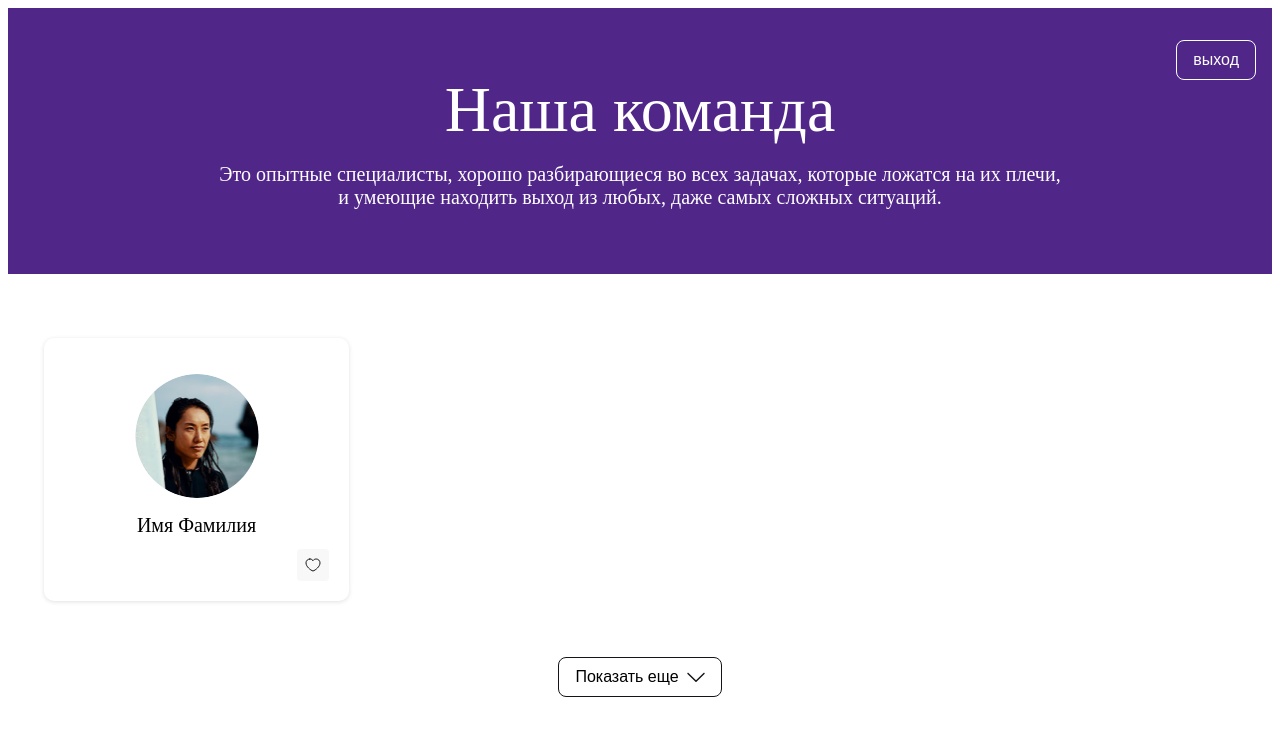
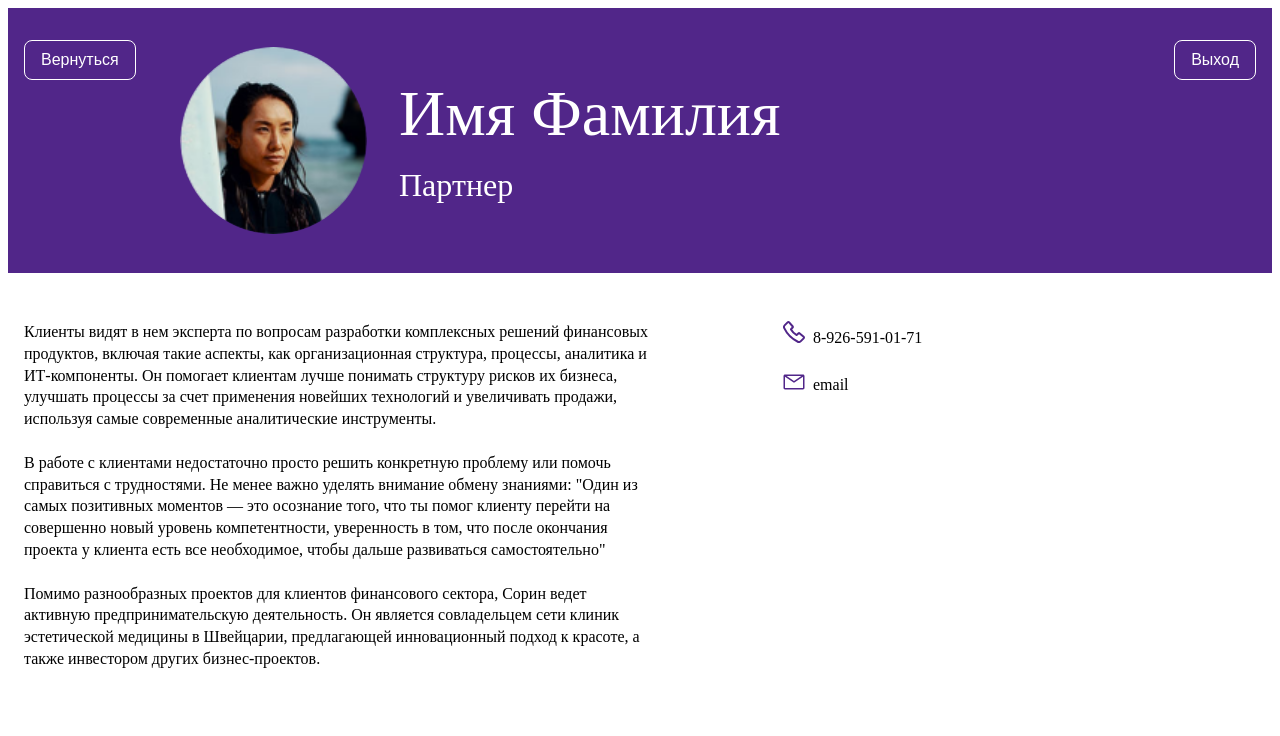
Before and after one commit to MrGrel/antipoff-group, a React (Create React App) app: page / in a window 1280 px wide. Shown: the top 736 px of the page. Built offline with nearby package versions, Linux system fonts and the light colour scheme.

Commit message:
add base partner page

```diff
--- a/src/App.tsx
+++ b/src/App.tsx
@@ -1,11 +1,12 @@
 import React from 'react';
 import { LoginOrRegister } from './pages/LoginOrRegister';
 import { MainPage } from './pages/MainPage';
+import { PartnerPage } from './pages/PartnerPage';
 
 function App() {
   return (
     <>
-      <MainPage />
+      <PartnerPage />
     </>
   );
 }
--- a/src/pages/MainPage.tsx
+++ b/src/pages/MainPage.tsx
@@ -12,7 +12,7 @@ export const MainPage = () => {
             Это опытные специалисты, хорошо разбирающиеся во всех задачах, которые ложатся на их плечи, и умеющие
             находить выход из любых, даже самых сложных ситуаций.
           </p>
-          <button className="header__button">выход</button>
+          <button className="header__btn">выход</button>
         </div>
       </header>
       <main className="main">
@@ -28,8 +28,8 @@ export const MainPage = () => {
                 </li>
               </ul>
 
-              <button className="users__button">
-                <span className="users__button-text">Показать еще</span>
+              <button className="users__btn">
+                <span className="users__btn-text">Показать еще</span>
                 <svg width="18" height="10" viewBox="0 0 18 10" fill="none" xmlns="http://www.w3.org/2000/svg">
                   <path
                     d="M16.497 0.989027L8.99999 8.29703L1.50299 0.989027C1.36905 0.858193 1.18923 0.784947 1.00199 0.784947C0.814751 0.784947 0.634939 0.858193 0.500992 0.989027C0.436135 1.05257 0.384611 1.12842 0.349436 1.21213C0.314261 1.29584 0.296143 1.38573 0.296143 1.47653C0.296143 1.56733 0.314261 1.65721 0.349436 1.74092C0.384611 1.82463 0.436135 1.90048 0.500992 1.96403L8.47649 9.74003C8.61655 9.87655 8.8044 9.95295 8.99999 9.95295C9.19558 9.95295 9.38343 9.87655 9.52349 9.74003L17.499 1.96553C17.5643 1.90193 17.6162 1.8259 17.6517 1.74191C17.6871 1.65792 17.7054 1.56769 17.7054 1.47653C17.7054 1.38537 17.6871 1.29513 17.6517 1.21114C17.6162 1.12715 17.5643 1.05112 17.499 0.987526C17.365 0.856693 17.1852 0.783447 16.998 0.783447C16.8108 0.783447 16.6309 0.856693 16.497 0.987526V0.989027Z"
--- /dev/null
+++ b/src/pages/PartnerPage.tsx
@@ -0,0 +1,54 @@
+import img from '../styles/img/img';
+import { emailSvg, phoneSvg } from '../styles/img/svg';
+
+import '../styles/PartnerPage.style.scss';
+
+export const PartnerPage = () => {
+  return (
+    <>
+      <header className="header">
+        <div className="container header__container">
+          <img className="header__avatar" src={img.avatar} alt="Аватарка" />
+          <div className="header__container-partner">
+            <p className="header__name">Имя Фамилия</p>
+            <p className="header__partner">Партнер</p>
+          </div>
+          <button className="header__btn-back">Вернуться</button>
+          <button className="header__btn-logout">Выход</button>
+        </div>
+      </header>
+      <main className="main">
+        <h1 className="main__title">Партнер</h1>
+        <div className="container">
+          <section className="section partner">
+            <div className="partner__container">
+              <p className="partner__text">
+                Клиенты видят в нем эксперта по вопросам разработки комплексных решений финансовых продуктов, включая
+                такие аспекты, как организационная структура, процессы, аналитика и ИТ-компоненты. Он помогает клиентам
+                лучше понимать структуру рисков их бизнеса, улучшать процессы за счет применения новейших технологий и
+                увеличивать продажи, используя самые современные аналитические инструменты. <br />
+                <br /> В работе с клиентами недостаточно просто решить конкретную проблему или помочь справиться с
+                трудностями. Не менее важно уделять внимание обмену знаниями: "Один из самых позитивных моментов — это
+                осознание того, что ты помог клиенту перейти на совершенно новый уровень компетентности, уверенность в
+                том, что после окончания проекта у клиента есть все необходимое, чтобы дальше развиваться
+                самостоятельно" <br />
+                <br /> Помимо разнообразных проектов для клиентов финансового сектора, Сорин ведет активную
+                предпринимательскую деятельность. Он является совладельцем сети клиник эстетической медицины в
+                Швейцарии, предлагающей инновационный подход к красоте, а также инвестором других бизнес-проектов.
+              </p>
+
+              <div className="partner__contacts">
+                <a href="" className="partner__contacts-tel">
+                  {phoneSvg}8-926-591-01-71
+                </a>
+                <a href="" className="partner__contacts-email">
+                  {emailSvg}email
+                </a>
+              </div>
+            </div>
+          </section>
+        </div>
+      </main>
+    </>
+  );
+};
--- a/src/pages/userPage.tsx
+++ /dev/null
@@ -1,3 +0,0 @@
-export const userPage = () => {
-  return <></>;
-};
--- a/src/styles/MainPage.style.scss
+++ b/src/styles/MainPage.style.scss
@@ -6,7 +6,7 @@
 }
 
 .section {
-  padding-bottom: 69px;
+  padding-bottom: 32px;
 }
 
 .header {
@@ -39,7 +39,7 @@
     color: #fff;
   }
 
-  &__button {
+  &__btn {
     position: absolute;
     top: -32px;
     right: 16px;
@@ -121,7 +121,7 @@
     }
   }
 
-  &__button {
+  &__btn {
     padding: 8px 16px;
     background: none;
     border: 1px solid rgba(21, 19, 23, 1);
--- /dev/null
+++ b/src/styles/PartnerPage.style.scss
@@ -0,0 +1,133 @@
+.container {
+  position: relative;
+  max-width: 1312px;
+  margin: 0 auto;
+  padding: 0 16px;
+}
+
+.section {
+  padding-bottom: 32px;
+}
+
+.header {
+  padding: 39px 0;
+  background: rgba(81, 38, 137, 1);
+  margin-bottom: 48px;
+
+  &__container {
+    display: flex;
+    align-items: center;
+    padding-left: 172px;
+  }
+
+  &__avatar {
+    width: 187px;
+    height: 187px;
+    margin-right: 32px;
+    border-radius: 50%;
+  }
+
+  &__container-partner {
+    display: flex;
+    flex-direction: column;
+  }
+
+  &__name {
+    margin: 0;
+    margin-bottom: 16px;
+    font-weight: 400;
+    font-size: 64px;
+    line-height: 75px;
+    color: #fff;
+  }
+
+  &__partner {
+    margin: 0;
+    font-weight: 400;
+    font-size: 32px;
+    line-height: 37.5px;
+    color: #fff;
+  }
+
+  &__btn-back {
+    position: absolute;
+    top: -7px;
+    left: 16px;
+    padding: 8px 16px;
+    background: none;
+    border: 1px solid #fff;
+    border-radius: 8px;
+    font-weight: 400;
+    font-size: 16px;
+    line-height: 21.79px;
+    color: #fff;
+    cursor: pointer;
+  }
+
+  &__btn-logout {
+    position: absolute;
+    top: -7px;
+    right: 16px;
+    padding: 8px 16px;
+    background: none;
+    border: 1px solid #fff;
+    border-radius: 8px;
+    font-weight: 400;
+    font-size: 16px;
+    line-height: 21.79px;
+    color: #fff;
+    cursor: pointer;
+  }
+}
+
+.main__title {
+  font-size: 0;
+  visibility: hidden;
+}
+
+.partner {
+  &__container {
+    display: flex;
+  }
+
+  &__text {
+    max-width: 630px;
+    margin: 0;
+    margin-right: 129px;
+    font-weight: 400;
+    font-size: 16px;
+    line-height: 21.79px;
+  }
+
+  &__contacts {
+    display: flex;
+    flex-direction: column;
+
+    &-tel {
+      margin: 0;
+      margin-bottom: 25px;
+      font-weight: 400;
+      font-size: 16px;
+      line-height: 21.79px;
+      color: #000;
+      text-decoration: none;
+
+      & svg {
+        margin-right: 0.5em;
+      }
+    }
+
+    &-email {
+      margin: 0;
+      font-weight: 400;
+      font-size: 16px;
+      line-height: 21.79px;
+      color: #000;
+      text-decoration: none;
+
+      & svg {
+        margin-right: 0.5em;
+      }
+    }
+  }
+}
--- a/src/styles/img/svg.tsx
+++ b/src/styles/img/svg.tsx
@@ -26,3 +26,24 @@ export const moreSvg = (
     />
   </svg>
 );
+
+export const phoneSvg = (
+  <svg width="22" height="22" viewBox="0 0 22 22" fill="none" xmlns="http://www.w3.org/2000/svg">
+    <path
+      d="M9.55399 5.24003L6.17099 1.33503C5.78099 0.88503 5.06599 0.88703 4.61299 1.34103L1.83099 4.12803C1.00299 4.95703 0.765988 6.18803 1.24499 7.17503C4.10661 13.1 8.88503 17.8851 14.806 20.755C15.792 21.234 17.022 20.997 17.85 20.168L20.658 17.355C21.113 16.9 21.114 16.181 20.66 15.791L16.74 12.426C16.33 12.074 15.693 12.12 15.282 12.532L13.918 13.898C13.8482 13.9712 13.7562 14.0195 13.6563 14.0354C13.5564 14.0513 13.4541 14.0339 13.365 13.986C11.1354 12.7021 9.28598 10.8503 8.00499 8.61903C7.95702 8.52978 7.93964 8.42726 7.95554 8.32719C7.97144 8.22711 8.01972 8.13502 8.09299 8.06503L9.45299 6.70403C9.86499 6.29003 9.90999 5.65003 9.55399 5.23903V5.24003Z"
+      stroke="#512689"
+      stroke-width="2"
+      stroke-linecap="round"
+      stroke-linejoin="round"
+    />
+  </svg>
+);
+
+export const emailSvg = (
+  <svg width="22" height="16" viewBox="0 0 22 16" fill="none" xmlns="http://www.w3.org/2000/svg">
+    <path
+      d="M20 0.5H2C1.60218 0.5 1.22064 0.658035 0.93934 0.93934C0.658035 1.22064 0.5 1.60218 0.5 2V14C0.5 14.3978 0.658035 14.7794 0.93934 15.0607C1.22064 15.342 1.60218 15.5 2 15.5H20C20.3978 15.5 20.7794 15.342 21.0607 15.0607C21.342 14.7794 21.5 14.3978 21.5 14V2C21.5 1.60218 21.342 1.22064 21.0607 0.93934C20.7794 0.658035 20.3978 0.5 20 0.5ZM18.35 2L11 7.085L3.65 2H18.35ZM2 14V2.6825L10.5725 8.615C10.698 8.7021 10.8472 8.74877 11 8.74877C11.1528 8.74877 11.302 8.7021 11.4275 8.615L20 2.6825V14H2Z"
+      fill="#512689"
+    />
+  </svg>
+);
```
